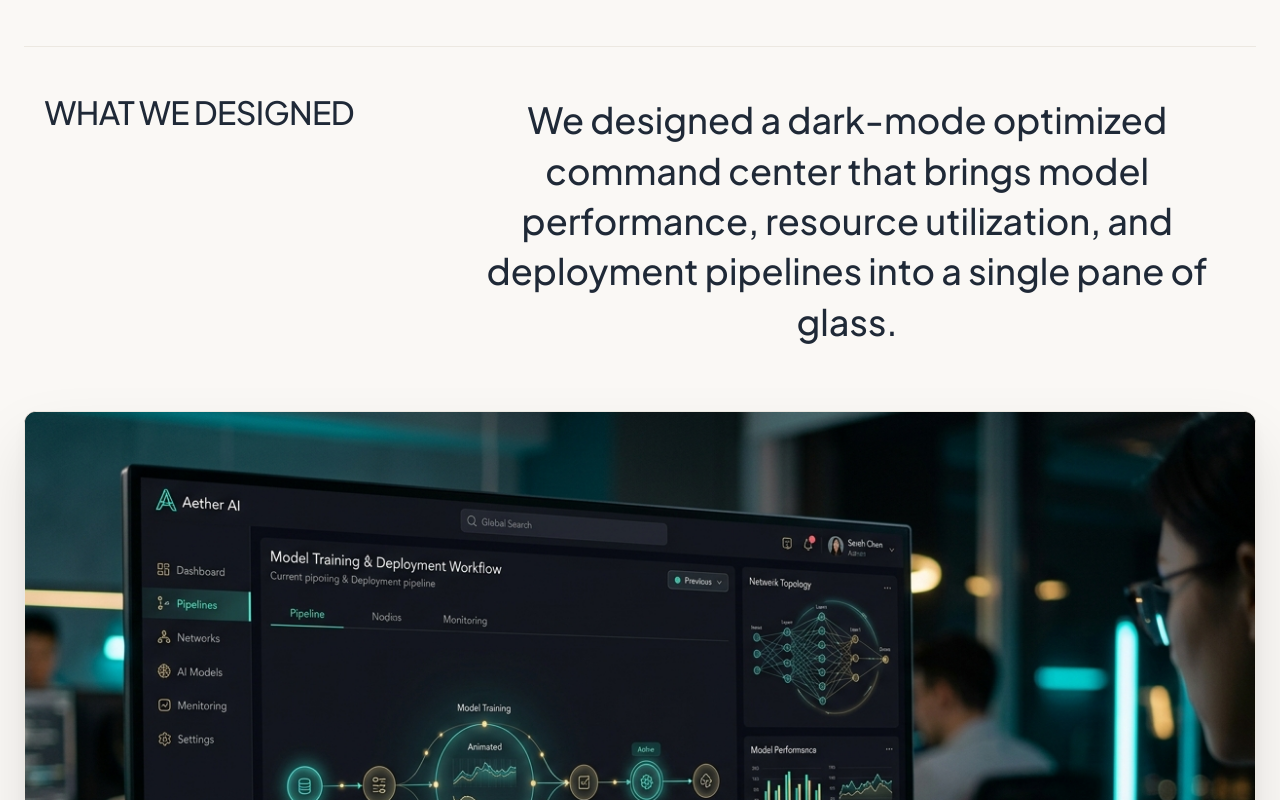
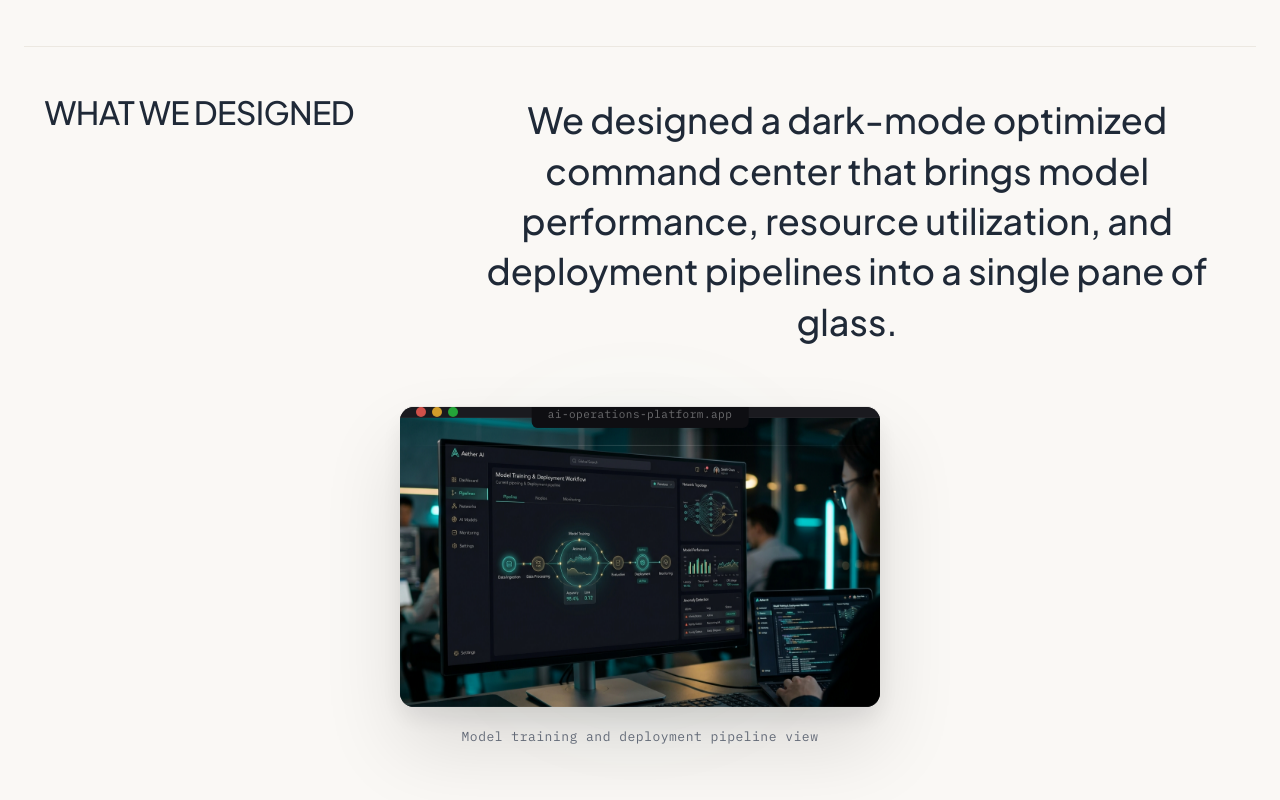
Before and after one commit to Gayathripocharam/DesignPlunge, a React (Vite) app: page /work/ai-operations-platform in a window 1280 px wide. Shown: the part 2000-2800 px from the top of the page. Built offline with nearby package versions, Linux system fonts and the light colour scheme; no server answers.

Commit message:
style(work): apply advanced product showcase animations (float, shimmer sweep, hover lift) and constrain max-width

```diff
--- a/src/components/business/CaseStudyDetail/CaseStudyDetail.module.css
+++ b/src/components/business/CaseStudyDetail/CaseStudyDetail.module.css
@@ -161,16 +161,113 @@
   padding-bottom: clamp(96px, 12vw, 144px);
 }
 
+.productShowcaseContainer {
+  position: relative;
+  width: 100%;
+  max-width: 480px;
+  margin: 64px auto 0 auto;
+}
+
+.productImageGlow {
+  position: absolute;
+  top: 50%;
+  left: 50%;
+  transform: translate(-50%, -50%);
+  width: 90%;
+  height: 90%;
+  background: radial-gradient(circle, rgba(13, 148, 136, 0.15) 0%, transparent 60%);
+  filter: blur(60px);
+  z-index: 0;
+  pointer-events: none;
+}
+
+@keyframes float {
+  0% { transform: translateY(0); }
+  50% { transform: translateY(-6px); }
+  100% { transform: translateY(0); }
+}
+
 .productImageWrapper {
+  position: relative;
   width: 100%;
   aspect-ratio: 16 / 10;
-  background-color: #0e0e12; /* Dark background trick to prevent flash */
-  border-radius: 12px;
+  background-color: #0e0e12;
+  border-radius: 14px;
   overflow: hidden;
-  margin-top: 64px;
-  box-shadow: 0 32px 64px rgba(0, 0, 0, 0.1), 0 8px 16px rgba(0, 0, 0, 0.05);
-  border: 1px solid var(--border);
+  box-shadow: 0 40px 80px rgba(0, 0, 0, 0.12), 0 12px 24px rgba(0, 0, 0, 0.08);
   will-change: transform;
+  z-index: 1;
+  display: flex;
+  flex-direction: column;
+  animation: float 5s ease-in-out infinite;
+  transition: transform 0.4s ease, box-shadow 0.4s ease;
+}
+
+.productImageWrapper::after {
+  content: '';
+  position: absolute;
+  top: -50%;
+  left: -50%;
+  width: 200%;
+  height: 200%;
+  background: linear-gradient(
+    45deg,
+    transparent 40%,
+    rgba(255, 255, 255, 0.1) 50%,
+    transparent 60%
+  );
+  transform: translateX(-100%);
+  transition: transform 0.6s ease;
+  pointer-events: none;
+  z-index: 10;
+}
+
+.productShowcaseContainer:hover .productImageWrapper {
+  animation-play-state: paused;
+  transform: scale(1.02) translateY(-4px);
+  box-shadow: 0 50px 100px rgba(0, 0, 0, 0.2), 0 16px 32px rgba(0, 0, 0, 0.12);
+}
+
+.productShowcaseContainer:hover .productImageWrapper::after {
+  transform: translateX(100%);
+}
+
+.browserChrome {
+  height: 38px;
+  background-color: #1a1a1f;
+  display: flex;
+  align-items: center;
+  padding: 0 16px;
+  position: relative;
+  border-bottom: 1px solid rgba(255, 255, 255, 0.04);
+}
+
+.browserDots {
+  display: flex;
+  gap: 6px;
+}
+
+.dot {
+  width: 10px;
+  height: 10px;
+  border-radius: 50%;
+  opacity: 0.8;
+}
+
+.browserUrlBar {
+  position: absolute;
+  left: 50%;
+  transform: translateX(-50%);
+  background-color: #0e0e12;
+  border-radius: 6px;
+  padding: 4px 16px;
+}
+
+.browserUrlText {
+  font-family: var(--typography-mono);
+  font-size: 11px;
+  color: rgba(255, 255, 255, 0.4);
+  letter-spacing: 0.5px;
 }
 
 .productImage {
@@ -178,6 +275,18 @@
   height: 100%;
   display: block;
   object-fit: cover;
+  flex: 1;
+}
+
+.imageHighlight {
+  position: absolute;
+  top: 38px;
+  left: 0;
+  right: 0;
+  height: 1px;
+  background: linear-gradient(90deg, transparent, rgba(255, 255, 255, 0.15), transparent);
+  z-index: 2;
+  pointer-events: none;
 }
 
 .productCaption {
--- a/src/components/business/CaseStudyDetail/CaseStudyDetail.tsx
+++ b/src/components/business/CaseStudyDetail/CaseStudyDetail.tsx
@@ -292,18 +292,32 @@ export const CaseStudyDetail: React.FC = () => {
               </div>
 
               <motion.div
-                className={styles.productImageWrapper}
-                initial={{ opacity: 0, scale: 1.03 }}
-                whileInView={{ opacity: 1, scale: 1 }}
+                className={styles.productShowcaseContainer}
+                initial={{ opacity: 0, scale: 0.92, y: 28 }}
+                whileInView={{ opacity: 1, scale: 1, y: 0 }}
                 viewport={{ once: true, amount: 0.2 }}
                 transition={{ duration: 0.7, ease: [0.22, 1, 0.36, 1] }}
               >
+                <div className={styles.productImageGlow} />
+                <div className={styles.productImageWrapper}>
+                  <div className={styles.browserChrome}>
+                    <div className={styles.browserDots}>
+                      <span className={styles.dot} style={{ backgroundColor: '#ff5f56' }} />
+                      <span className={styles.dot} style={{ backgroundColor: '#ffbd2e' }} />
+                      <span className={styles.dot} style={{ backgroundColor: '#27c93f' }} />
+                    </div>
+                    <div className={styles.browserUrlBar}>
+                      <span className={styles.browserUrlText}>{study.slug}.app</span>
+                    </div>
+                  </div>
                   <img
                     src={imageMap[study.slug] || study.coverImage}
                     alt={study.title}
                     className={styles.productImage}
                     loading="lazy"
                   />
+                  <div className={styles.imageHighlight} />
+                </div>
               </motion.div>
               {(study.product as any).caption && (
                 <p className={styles.productCaption}>{(study.product as any).caption}</p>
```
Lines whose indentation alone changed are shown as unchanged.
